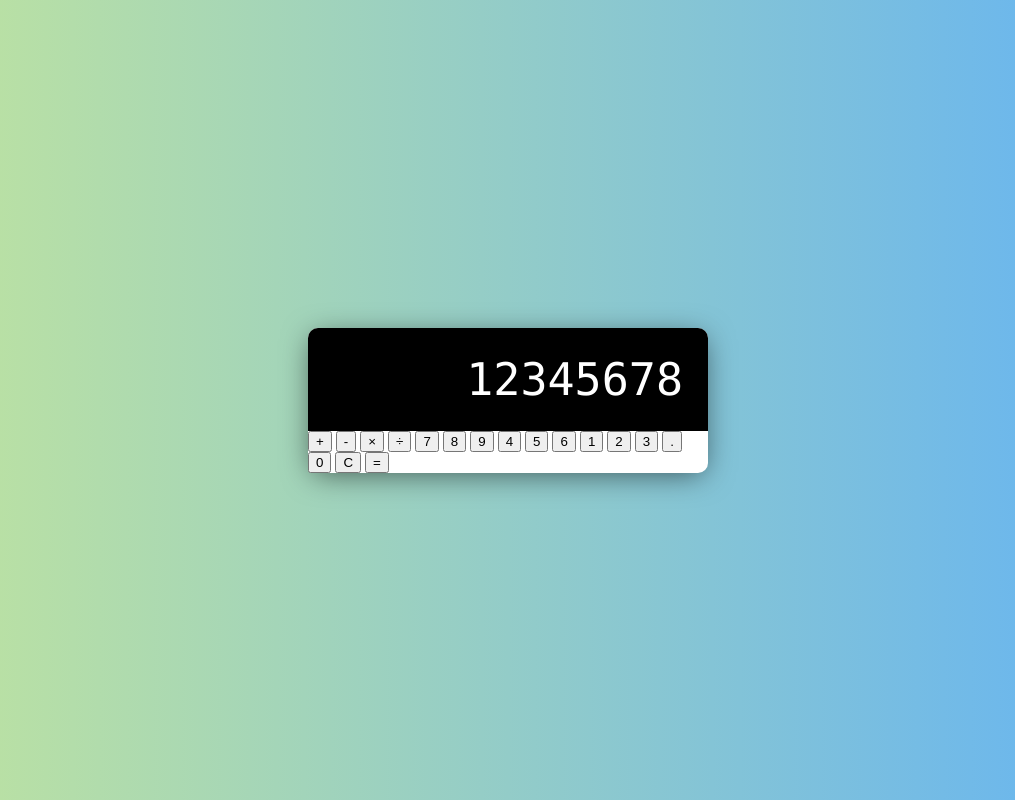
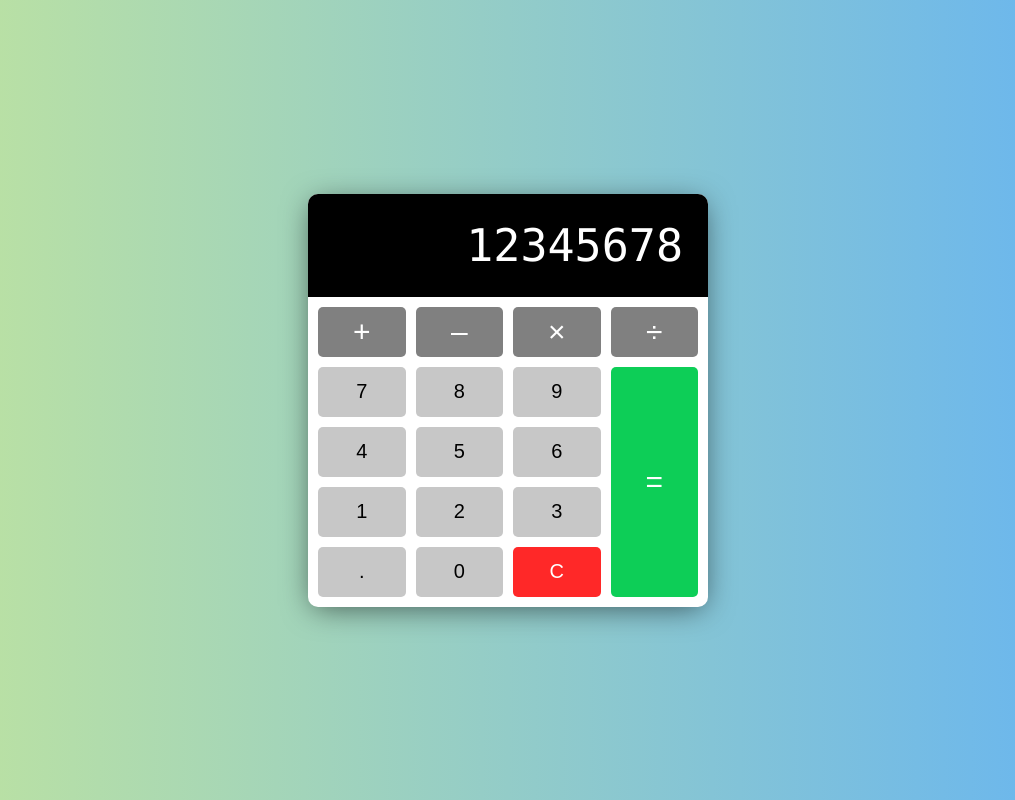
Before and after one commit to msemedo2/Calculator, a plain HTML site: page index.html in a window 1280 px wide. Shown: the whole page, without its empty margins (132-1147 px from the left). Drawn offline with Linux system fonts and the light colour scheme.

Commit message:
Style Calculator

```diff
--- a/index.html
+++ b/index.html
@@ -20,10 +20,10 @@
     </div>
     <!-- Buttons -->
     <div class="calculator-buttons">
-      <button class="operatior" value="+">+</button>
-      <button class="operatior" value="-">-</button>
-      <button class="operatior" value="*">×</button>
-      <button class="operatior" value="/">÷</button>
+      <button class="operator" value="+">+</button>
+      <button class="operator" value="-">–</button>
+      <button class="operator" value="*">×</button>
+      <button class="operator" value="/">÷</button>
       <button value="7">7</button>
       <button value="8">8</button>
       <button value="9">9</button>
--- a/styles.css
+++ b/styles.css
@@ -56,3 +56,65 @@ body {
 ::-webkit-scrollbar-thumb:hover {
 	background: #555;
 }
+
+/* Buttons */
+
+.calculator-buttons {
+	display: grid;
+	grid-template-columns: repeat(4, 1fr);
+	grid-gap: 10px;
+	padding: 10px;
+}
+
+.equal-sign {
+	grid-column: -2;
+	grid-row: 2 / span 4;
+}
+
+button {
+	min-height: 50px;
+	font-size: 20px;
+	border: none;
+	border-radius: 5px;
+	cursor: pointer;
+	background-color: rgb(199, 199, 199);
+	outline: none;
+}
+
+button:hover {
+	filter: brightness(110%);
+}
+
+button:active {
+	transform: translateY(1px);
+}
+
+button:focus {
+	outline: none;
+}
+
+.operator {
+	background: grey;
+	color: #fff;
+	font-size: 30px;
+}
+
+.clear {
+	background-color: rgb(255, 40, 40);
+	color: #fff;
+}
+
+.clear:hover {
+	filter: brightness(90%);
+}
+
+.equal-sign {
+	background-color: rgb(13, 206, 87);
+}
+
+/* Media Query: Large Smartphone (vertical) */
+@media screen and (max-width: 500px) {
+	.calculator {
+		width: 90%;
+	}
+}
```
